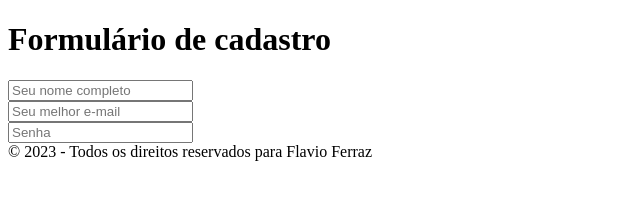
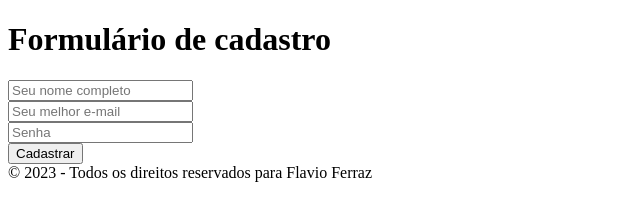
Before and after one commit to Flavio-Ferraz/tarefa_modulo3, a plain HTML site: page index.html in a window 1280 px wide. Shown: the whole page, without its empty margins (0-640 px from the left). Drawn offline with Linux system fonts and the light colour scheme.

Commit message:
inclusão do botão de envio de cadastro

```diff
--- a/index.html
+++ b/index.html
@@ -16,6 +16,10 @@
         <input type="email" placeholder="Seu melhor e-mail">
         <br />
         <input type="password" placeholder="Senha">
+        <br />
+        <button>
+            Cadastrar
+        </button>
     </form>
     <footer>
         &copy; 2023 - Todos os direitos reservados para Flavio Ferraz
```
